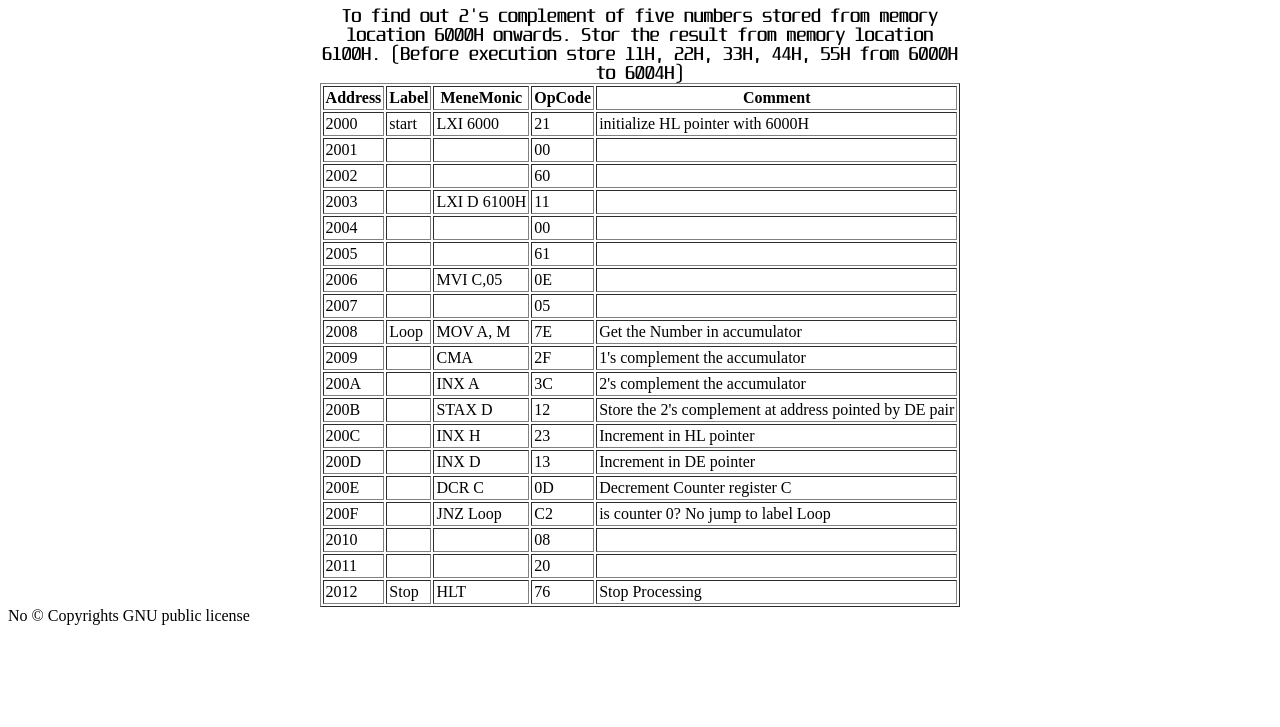
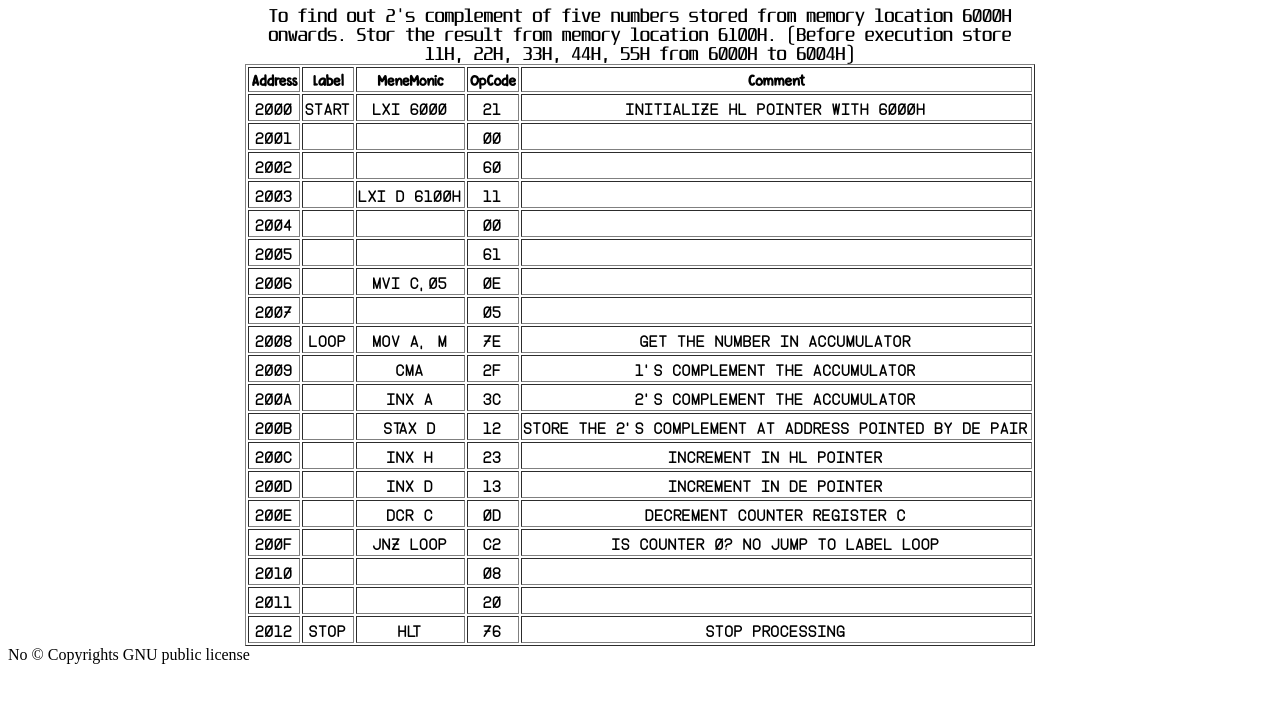
Before and after one commit to basiturraza/8085Programs, a plain HTML site: page index.html in a window 1280 px wide. Shown: the part 73-800 px from the top of the page. Drawn offline with Linux system fonts and the light colour scheme.

Commit message:
Update index.html

```diff
--- a/index.html
+++ b/index.html
@@ -6,13 +6,13 @@
     <meta http-equiv="X-UA-Compatible" content="IE=edge">
     <meta name="viewport" content="width=device-width, initial-scale=1.0">
     <link rel="styleSheet" href="Font.css">
-    <link rel="styleSheet" href="style.css">
+<!--     <link rel="styleSheet" href="style.css"> -->
     <title>8085 Programs</title>
 </head>
 
 <body>
     <header>
-        <h1 align = "center">
+        <h1 align = "center" class = "header">
             All Programs of 8085 Assembly Language
         </h1>
     </header>
@@ -23,140 +23,140 @@
                 To find out 2's complement of five numbers stored from memory location 6000H onwards. Stor the result
                 from memory location 6100H. (Before execution store 11H, 22H, 33H, 44H, 55H from 6000H to 6004H)
             </caption>
-            <tr>
+            <tr class="TbHead">
                 <th>Address</th>
                 <th>Label</th>
                 <th>MeneMonic</th>
                 <th>OpCode</th>
                 <th>Comment</th>
             </tr>
-            <tr>
+            <tr class = "TbCell">
                 <td>2000</td>
                 <td>start</td>
                 <td>LXI 6000</td>
                 <td>21</td>
                 <td>initialize HL pointer with 6000H </td>
             </tr>
-            <tr>
+            <tr class = "TbCell">
                 <td>2001</td>
                 <td> </td>
                 <td> </td>
                 <td>00</td>
                 <td> </td>
             </tr>
-            <tr>
+            <tr class = "TbCell">
                 <td>2002</td>
                 <td> </td>
                 <td> </td>
                 <td>60</td>
                 <td> </td>
             </tr>
-            <tr>
+            <tr class = "TbCell">
                 <td>2003</td>
                 <td> </td>
                 <td>LXI D 6100H</td>
                 <td>11</td>
                 <td> </td>
             </tr>
-            <tr>
+            <tr class = "TbCell">
                 <td>2004</td>
                 <td> </td>
                 <td> </td>
                 <td>00</td>
                 <td> </td>
             </tr>
-            <tr>
+            <tr class = "TbCell">
                 <td>2005</td>
                 <td> </td>
                 <td> </td>
                 <td>61</td>
                 <td> </td>
             </tr>
-            <tr>
+            <tr class = "TbCell">
                 <td>2006</td>
                 <td> </td>
                 <td>MVI C,05</td>
                 <td>0E</td>
                 <td> </td>
             </tr>
-            <tr>
+            <tr class = "TbCell">
                 <td>2007</td>
                 <td> </td>
                 <td> </td>
                 <td>05</td>
                 <td> </td>
             </tr>
-            <tr>
+            <tr class = "TbCell">
                 <td>2008</td>
                 <td>Loop</td>
                 <td>MOV A, M</td>
                 <td>7E</td>
                 <td>Get the Number in accumulator</td>
             </tr>
-            <tr>
+            <tr class = "TbCell">
                 <td>2009</td>
                 <td> </td>
                 <td>CMA</td>
                 <td>2F</td>
                 <td>1's complement the accumulator</td>
             </tr>
-            <tr>
+            <tr class = "TbCell">
                 <td>200A</td>
                 <td> </td>
                 <td>INX A</td>
                 <td>3C</td>
                 <td>2's complement the accumulator</td>
             </tr>
-            <tr>
+            <tr class = "TbCell">
                 <td>200B</td>
                 <td> </td>
                 <td>STAX D</td>
                 <td>12</td>
                 <td>Store the 2's complement at address pointed by DE pair</td>
             </tr>
-            <tr>
+            <tr class = "TbCell">
                 <td>200C</td>
                 <td> </td>
                 <td>INX H</td>
                 <td>23</td>
                 <td>Increment in HL pointer</td>
             </tr>
-            <tr>
+            <tr class = "TbCell">
                 <td>200D</td>
                 <td> </td>
                 <td>INX D</td>
                 <td>13</td>
                 <td>Increment in DE pointer</td>
             </tr>
-            <tr>
+            <tr class = "TbCell">
                 <td>200E</td>
                 <td> </td>
                 <td>DCR C</td>
                 <td>0D</td>
                 <td>Decrement Counter register C</td>
             </tr>
-            <tr>
+            <tr class = "TbCell">
                 <td>200F</td>
                 <td> </td>
                 <td>JNZ Loop</td>
                 <td>C2</td>
                 <td>is counter 0? No jump to label Loop</td>
             </tr>
-            <tr>
+            <tr class = "TbCell">
                 <td>2010</td>
                 <td> </td>
                 <td> </td>
                 <td>08</td>
                 <td> </td>
             </tr>
-            <tr>
+            <tr class = "TbCell">
                 <td>2011</td>
                 <td> </td>
                 <td> </td>
                 <td>20</td>
                 <td> </td>
             </tr>
-            <tr>
+            <tr class = "TbCell">
                 <td>2012</td>
                 <td>Stop</td>
                 <td>HLT</td>
```
